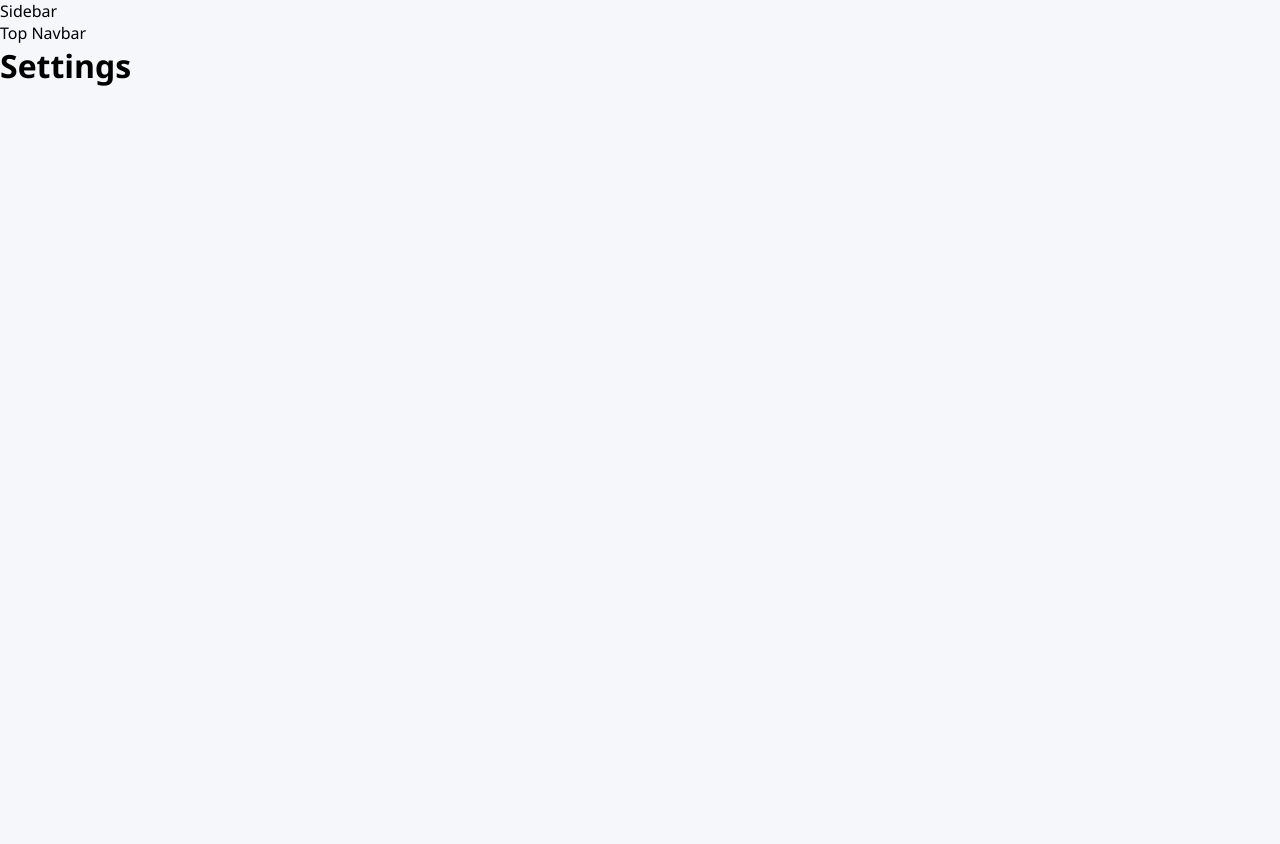
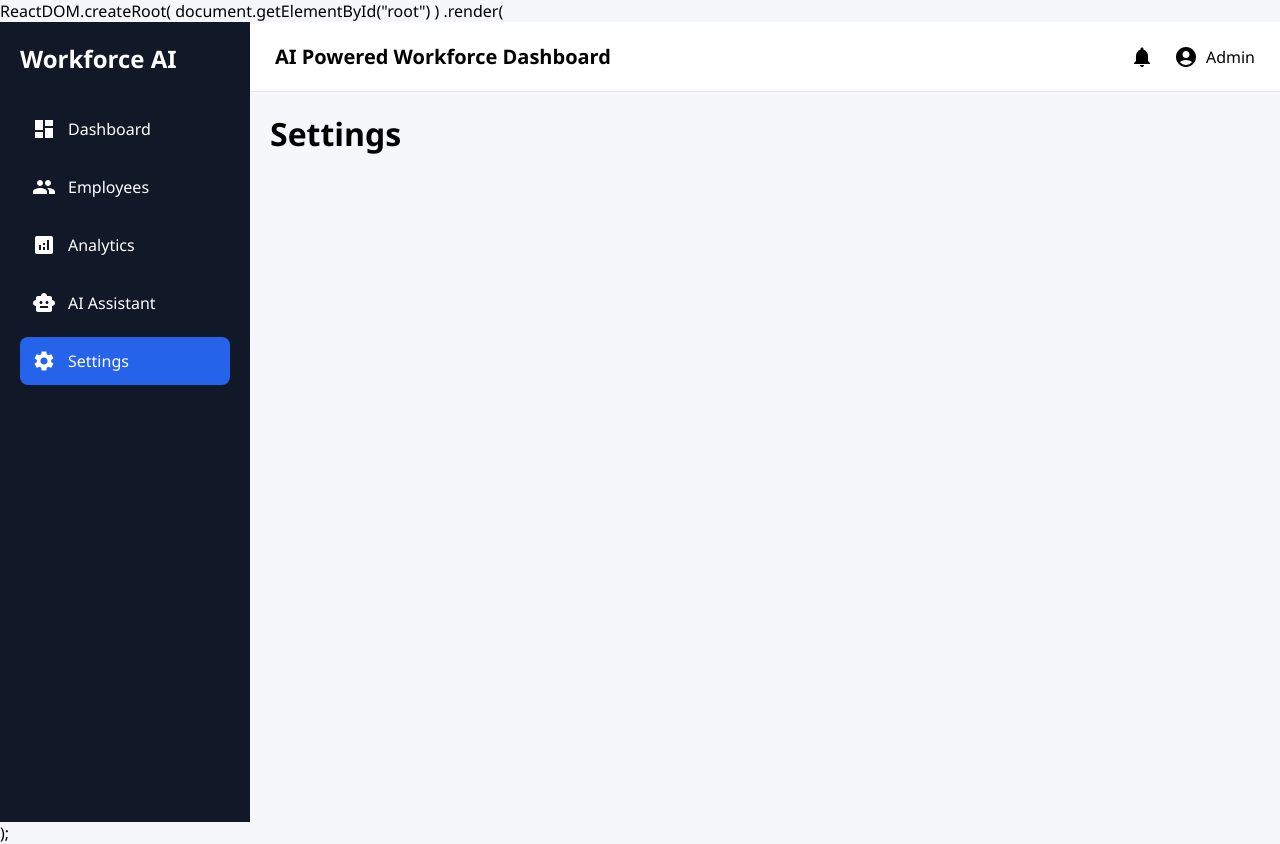
Before and after one commit to SaiKavya210804/AI_Powered_Workforce_Analytics_-_Talent_Intelligence_Dashboard_Team_B, a React app in the folder frontend/: page /settings in a window 1280 px wide. Before the commit the page ends 800 px from the top, so only its background shows below. Built offline with nearby package versions, Linux system fonts and the light colour scheme; the HTML template or start-up script is replaced by a standard one.

Commit message:
modified layout.jsx, pagecontent.jsx (deleted now, because it was not needed), sidebar.jsx, topnavbar.jsx such that we have a skeleton of the dashboard.. added folder theme.. and added a file under the styles naamed layout.css which contains all the styling of the layout folders till now..

```diff
--- a/frontend/src/components/layout/Layout.jsx
+++ b/frontend/src/components/layout/Layout.jsx
@@ -4,13 +4,20 @@ import { Outlet } from "react-router-dom";
 
 function Layout() {
   return (
-    <div>
+    <div className="app-layout">
+
       <Sidebar />
-      <TopNavbar />
 
-      <main>
-        <Outlet />
-      </main>
+      <div className="main-section">
+
+        <TopNavbar />
+
+        <main className="page-container">
+          <Outlet />
+        </main>
+
+      </div>
+
     </div>
   );
 }
--- a/frontend/src/components/layout/Sidebar.jsx
+++ b/frontend/src/components/layout/Sidebar.jsx
@@ -1,9 +1,79 @@
+import { NavLink } from "react-router-dom";
+
+import DashboardIcon from "@mui/icons-material/Dashboard";
+import PeopleIcon from "@mui/icons-material/People";
+import AnalyticsIcon from "@mui/icons-material/Analytics";
+import SmartToyIcon from "@mui/icons-material/SmartToy";
+import SettingsIcon from "@mui/icons-material/Settings";
+
+
 function Sidebar() {
-  return (
-    <div>
-      Sidebar
-    </div>
-  );
+
+    const menuItems = [
+        {
+            name:"Dashboard",
+            path:"/",
+            icon:<DashboardIcon />
+        },
+        {
+            name:"Employees",
+            path:"/employees",
+            icon:<PeopleIcon />
+        },
+        {
+            name:"Analytics",
+            path:"/analytics",
+            icon:<AnalyticsIcon />
+        },
+        {
+            name:"AI Assistant",
+            path:"/ai-assistant",
+            icon:<SmartToyIcon />
+        },
+        {
+            name:"Settings",
+            path:"/settings",
+            icon:<SettingsIcon />
+        }
+    ];
+
+
+    return (
+
+        <aside className="sidebar">
+
+            <h2>
+                Workforce AI
+            </h2>
+
+
+            <nav>
+
+            {
+                menuItems.map((item)=>(
+                    <NavLink
+                        key={item.name}
+                        to={item.path}
+                    >
+
+                        {item.icon}
+
+                        <span>
+                            {item.name}
+                        </span>
+
+                    </NavLink>
+                ))
+            }
+
+            </nav>
+
+
+        </aside>
+
+    );
+
 }
 
+
 export default Sidebar;
--- a/frontend/src/components/layout/TopNavbar.jsx
+++ b/frontend/src/components/layout/TopNavbar.jsx
@@ -1,9 +1,40 @@
+import NotificationsIcon from "@mui/icons-material/Notifications";
+import AccountCircleIcon from "@mui/icons-material/AccountCircle";
+
+
 function TopNavbar() {
-  return (
-    <div>
-      Top Navbar
-    </div>
-  );
+
+    return (
+
+        <header className="top-navbar">
+
+            <div className="navbar-title">
+                AI Powered Workforce Dashboard
+            </div>
+
+
+            <div className="navbar-actions">
+
+                <NotificationsIcon />
+
+
+                <div className="profile">
+
+                    <AccountCircleIcon />
+
+                    <span>
+                        Admin
+                    </span>
+
+                </div>
+
+            </div>
+
+        </header>
+
+    );
+
 }
 
+
 export default TopNavbar;
--- a/frontend/src/main.jsx
+++ b/frontend/src/main.jsx
@@ -4,11 +4,27 @@ import { BrowserRouter } from "react-router-dom";
 
 import "./index.css";
 import App from "./App.jsx";
+import "./styles/layout.css";
+import { ThemeProvider } from "@mui/material/styles";
+import theme from "./theme/theme";
 
 createRoot(document.getElementById("root")).render(
   <StrictMode>
-    <BrowserRouter>
-      <App />
-    </BrowserRouter>
+ReactDOM.createRoot(
+    document.getElementById("root")
+)
+.render(
+
+    <ThemeProvider theme={theme}>
+
+        <BrowserRouter>
+
+            <App />
+
+        </BrowserRouter>
+
+    </ThemeProvider>
+
+);
   </StrictMode>
 );
--- /dev/null
+++ b/frontend/src/styles/layout.css
@@ -0,0 +1,128 @@
+/* Global layout CSS */
+
+.app-layout {
+    display: flex;
+    min-height: 100vh;
+}
+
+
+.main-section {
+    flex: 1;
+    display: flex;
+    flex-direction: column;
+}
+
+
+.page-container {
+    padding: 20px;
+    flex: 1;
+}
+
+/* sidebar styles */
+
+.sidebar {
+
+    width:250px;
+    padding:20px;
+
+    background:#111827;
+    color:white;
+
+}
+
+
+.sidebar h2 {
+
+    margin-bottom:30px;
+
+}
+
+
+.sidebar nav {
+
+    display:flex;
+    flex-direction:column;
+    gap:10px;
+
+}
+
+
+.sidebar a {
+
+    display:flex;
+    align-items:center;
+    gap:12px;
+
+    padding:12px;
+
+    color:white;
+    text-decoration:none;
+
+    border-radius:8px;
+
+}
+
+
+.sidebar a:hover {
+
+    background:#374151;
+
+}
+
+
+.sidebar .active {
+
+    background:#2563eb;
+
+}
+
+/* Top navbar styles */
+
+.top-navbar {
+
+    height:70px;
+
+    display:flex;
+
+    align-items:center;
+
+    justify-content:space-between;
+
+    padding:0 25px;
+
+    background:white;
+
+    border-bottom:1px solid #e5e7eb;
+
+}
+
+
+.navbar-title {
+
+    font-size:20px;
+
+    font-weight:600;
+
+}
+
+
+.navbar-actions {
+
+    display:flex;
+
+    align-items:center;
+
+    gap:20px;
+
+}
+
+
+.profile {
+
+    display:flex;
+
+    align-items:center;
+
+    gap:8px;
+
+}
--- /dev/null
+++ b/frontend/src/theme/theme.js
@@ -0,0 +1,37 @@
+import { createTheme } from "@mui/material/styles";
+
+
+const theme = createTheme({
+
+    palette: {
+
+        primary: {
+            main: "#2563eb"
+        },
+
+        secondary: {
+            main: "#7c3aed"
+        },
+
+        background: {
+
+            default:"#f8fafc",
+
+            paper:"#ffffff"
+
+        }
+
+    },
+
+
+    typography: {
+
+        fontFamily:
+        "Inter, Roboto, Arial, sans-serif",
+
+    }
+
+});
+
+
+export default theme;
```
Also changed, not shown: frontend/src/components/layout/PageContent.jsx (deleted, +0 -9 lines).
